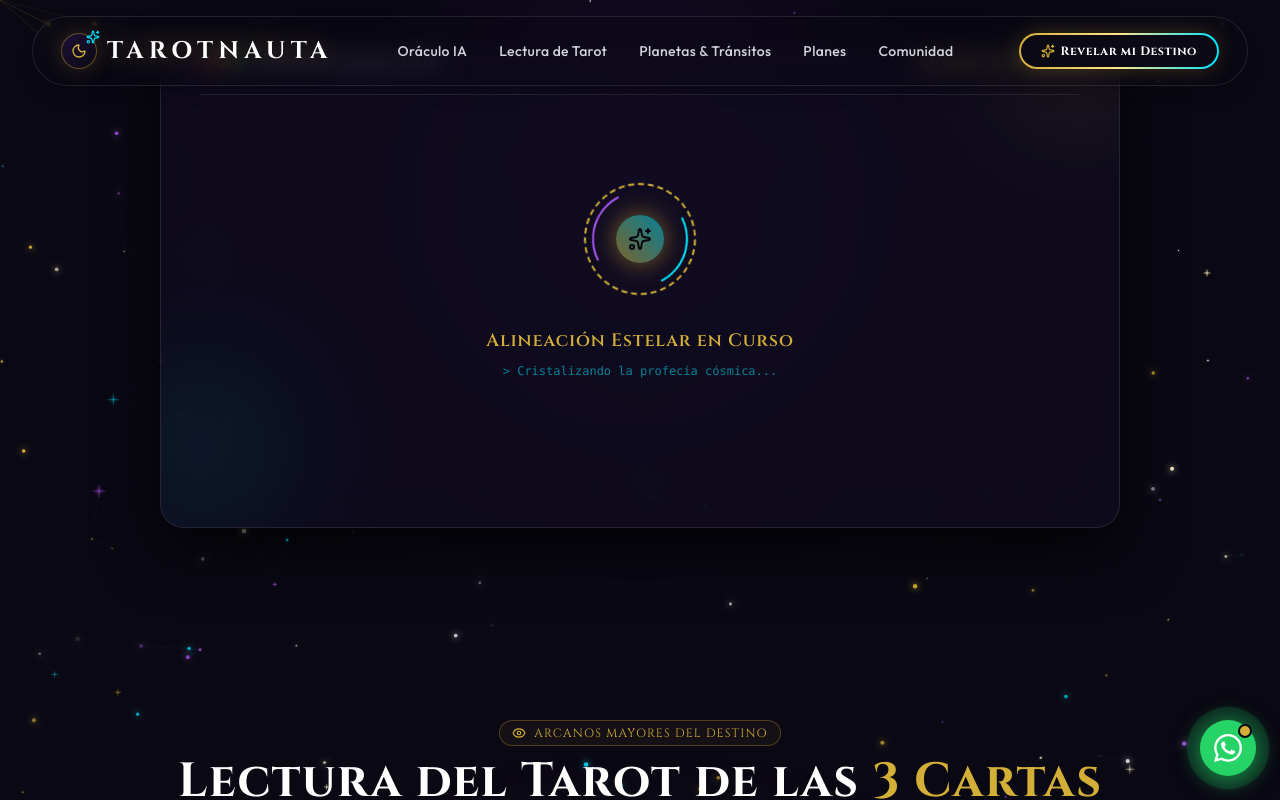
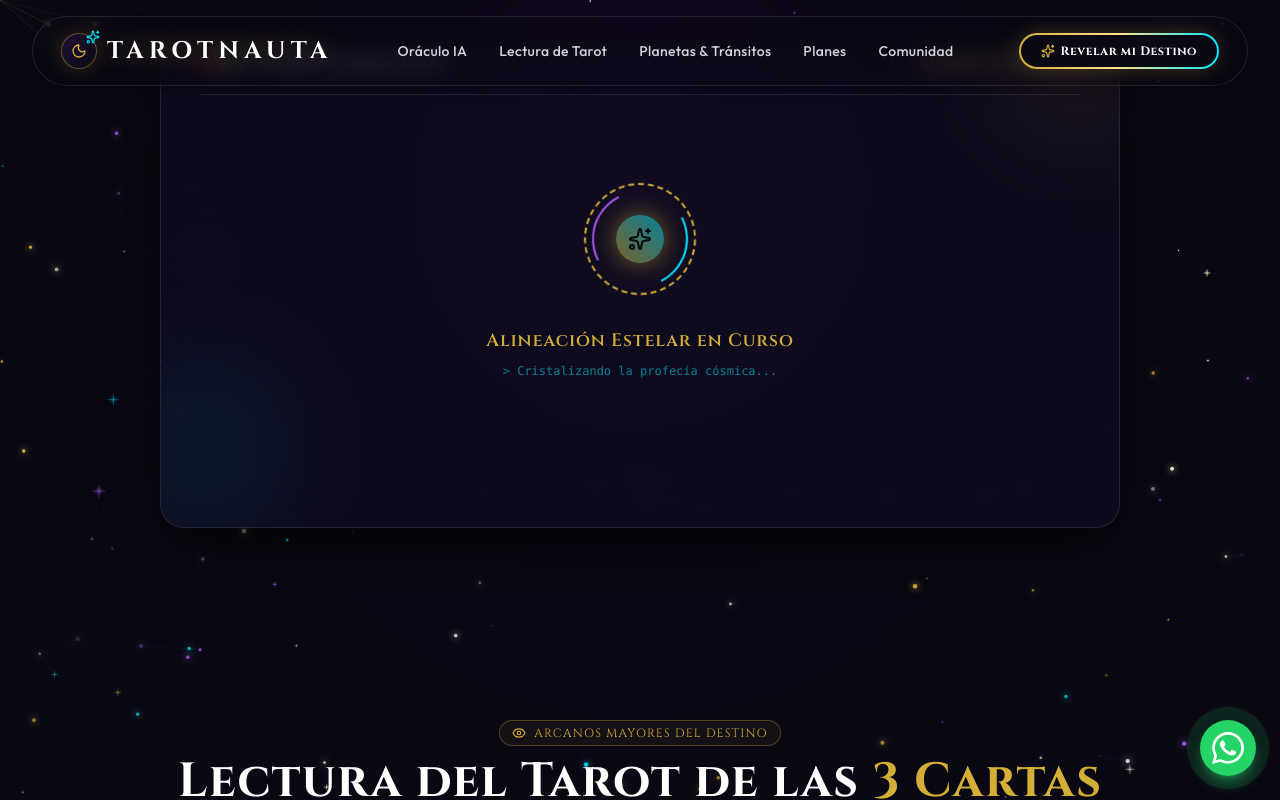
Before and after one commit to DevSuarez05/esoteric-landing, a React (Vite) app: page / in a window 1280 px wide. Both pictures are taken after typing "Sample", "Sample" into the empty fields and a click on the button "Consultar al Oráculo Astral". Shown: the part 1163-1963 px from the top of the page. Built offline with nearby package versions, Linux system fonts and the light colour scheme.

Commit message:
style: perfect circular floating whatsapp button

```diff
--- a/src/components/WhatsAppButton.jsx
+++ b/src/components/WhatsAppButton.jsx
@@ -8,24 +8,22 @@ export default function WhatsAppButton() {
   const [isHovered, setIsHovered] = useState(false);
 
   return (
-    <div className="fixed bottom-6 right-6 z-50 flex items-center group">
+    <div className="fixed bottom-6 right-6 z-50 flex items-center justify-center group">
       {/* Mystic Tooltip */}
       <div
-        className={`absolute right-16 mr-3 px-3.5 py-2 rounded-2xl bg-[#0F0C1E]/95 backdrop-blur-md border border-gold-accent/40 shadow-xl shadow-black/60 text-xs font-cinzel text-white whitespace-nowrap transition-all duration-300 pointer-events-none flex items-center gap-1.5 ${
+        className={`absolute right-16 mr-3 px-3.5 py-2 rounded-2xl bg-[#0F0C1E]/95 backdrop-blur-md border border-gold-accent/40 shadow-2xl shadow-black/80 text-xs font-cinzel text-white whitespace-nowrap transition-all duration-300 pointer-events-none flex items-center gap-1.5 ${
           isHovered
             ? 'opacity-100 translate-x-0 scale-100'
-            : 'opacity-0 translate-x-2 scale-95 pointer-events-none'
+            : 'opacity-0 translate-x-2 scale-95'
         }`}
       >
-        <Sparkles className="w-3 h-3 text-gold-accent animate-pulse" />
-        <span className="font-semibold text-gold-accent">Hablar con el Oráculo VIP 🔮</span>
+        <Sparkles className="w-3.5 h-3.5 text-gold-accent animate-pulse" />
+        <span className="font-semibold text-gold-accent tracking-wide">
+          Hablar con el Oráculo VIP 🔮
+        </span>
       </div>
 
-      {/* Pulsing Aura Rings */}
-      <span className="absolute inset-0 rounded-full bg-[#25D366] opacity-30 animate-ping pointer-events-none" />
-      <span className="absolute -inset-1 rounded-full bg-[#25D366] opacity-20 blur-md pointer-events-none" />
-
-      {/* WhatsApp Action Button */}
+      {/* Perfect Circular WhatsApp Floating Button */}
       <a
         href={WHATSAPP_URL}
         target="_blank"
@@ -33,19 +31,19 @@ export default function WhatsAppButton() {
         aria-label="Contactar al Oráculo VIP por WhatsApp"
         onMouseEnter={() => setIsHovered(true)}
         onMouseLeave={() => setIsHovered(false)}
-        className="relative flex items-center justify-center w-14 h-14 rounded-full bg-[#25D366] text-white shadow-[0_4px_25px_rgba(37,211,102,0.55)] hover:shadow-[0_6px_35px_rgba(37,211,102,0.8)] hover:scale-110 active:scale-95 transition-all duration-300 focus:outline-none focus:ring-2 focus:ring-[#25D366] focus:ring-offset-2 focus:ring-offset-[#0B0914]"
+        className="relative w-14 h-14 rounded-full flex items-center justify-center bg-[#25D366] hover:bg-[#20ba5a] shadow-lg shadow-[#25D366]/40 hover:shadow-[#25D366]/70 hover:scale-110 active:scale-95 transition-all duration-300 focus:outline-none focus:ring-2 focus:ring-[#25D366] focus:ring-offset-2 focus:ring-offset-[#0B0914] cursor-pointer"
       >
-        {/* Official WhatsApp Vector Logo */}
+        {/* Pulsing Halo Behind the Button */}
+        <span className="absolute inset-0 rounded-full bg-[#25D366] animate-ping opacity-25 -z-10 pointer-events-none" />
+
+        {/* Official White Centered WhatsApp SVG Icon */}
         <svg
-          className="w-7 h-7 fill-current"
+          className="w-8 h-8 fill-white shrink-0 pointer-events-none"
           viewBox="0 0 24 24"
           xmlns="http://www.w3.org/2000/svg"
         >
           <path d="M.057 24l1.687-6.163c-1.041-1.804-1.588-3.849-1.587-5.946.003-6.556 5.338-11.891 11.893-11.891 3.181.001 6.167 1.24 8.413 3.488 2.245 2.248 3.481 5.236 3.48 8.414-.003 6.557-5.338 11.892-11.893 11.892-1.99-.001-3.951-.5-5.688-1.448l-6.305 1.654zm6.597-3.807c1.676.995 3.276 1.591 5.392 1.592 5.448 0 9.886-4.434 9.889-9.885.002-5.462-4.415-9.89-9.881-9.892-5.452 0-9.887 4.434-9.889 9.884-.001 2.225.651 3.891 1.746 5.634l-.999 3.648 3.742-.981zm11.387-5.464c-.074-.124-.272-.198-.57-.347-.297-.149-1.758-.868-2.031-.967-.272-.099-.47-.149-.669.149-.198.297-.768.967-.941 1.165-.173.198-.347.223-.644.074-.297-.149-1.255-.462-2.39-1.475-.883-.788-1.48-1.761-1.653-2.059-.173-.297-.018-.458.13-.606.134-.133.297-.347.446-.521.151-.172.2-.296.3-.495.099-.198.05-.372-.025-.521-.075-.148-.669-1.611-.916-2.206-.242-.579-.487-.501-.669-.51l-.57-.01c-.198 0-.52.074-.792.372s-1.04 1.016-1.04 2.479 1.065 2.876 1.213 3.074c.149.198 2.095 3.2 5.076 4.487.709.306 1.263.489 1.694.626.712.226 1.36.194 1.872.118.571-.085 1.758-.719 2.006-1.413.248-.695.248-1.29.173-1.414z" />
         </svg>
-
-        {/* Online Status Dot */}
-        <span className="absolute top-1 right-1 w-3.5 h-3.5 rounded-full bg-gold-accent border-2 border-[#0B0914]" />
       </a>
     </div>
   );
```
